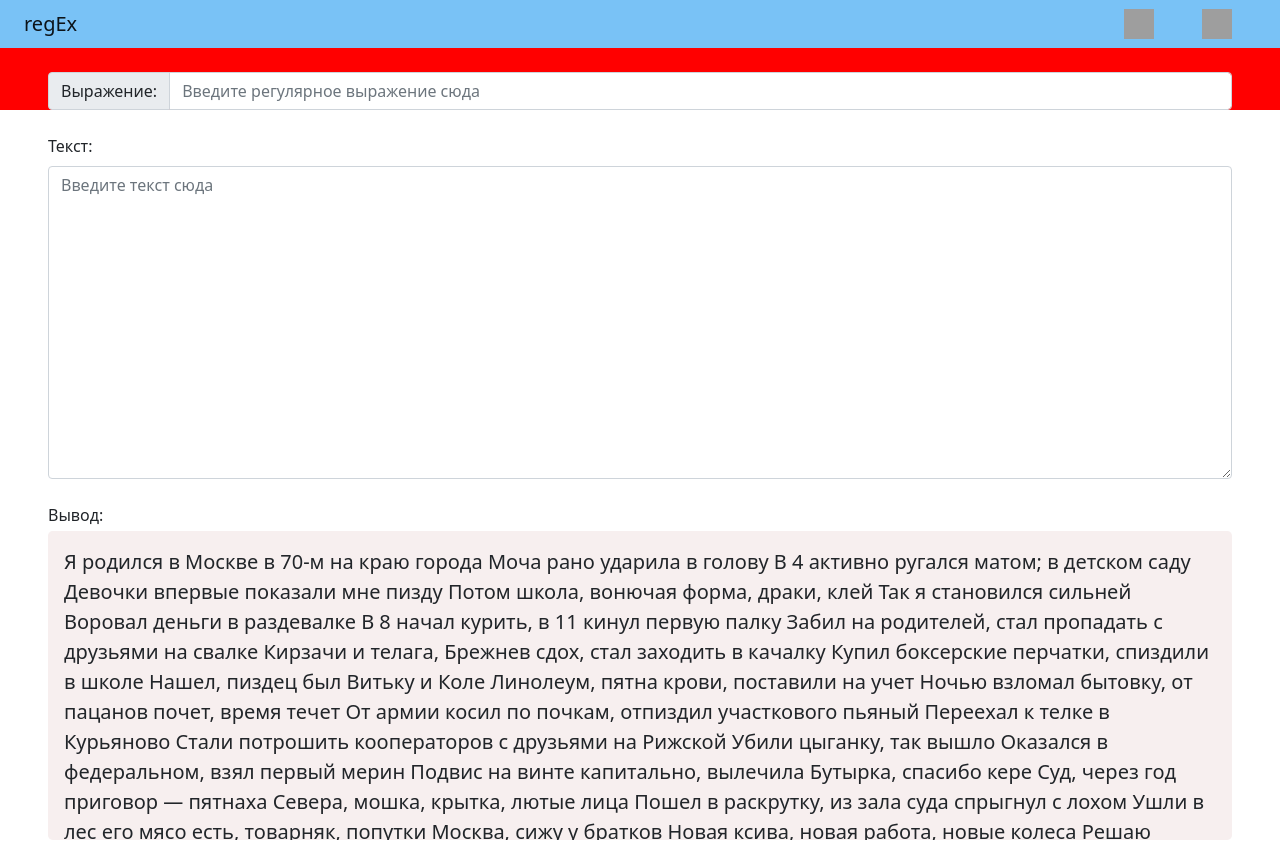
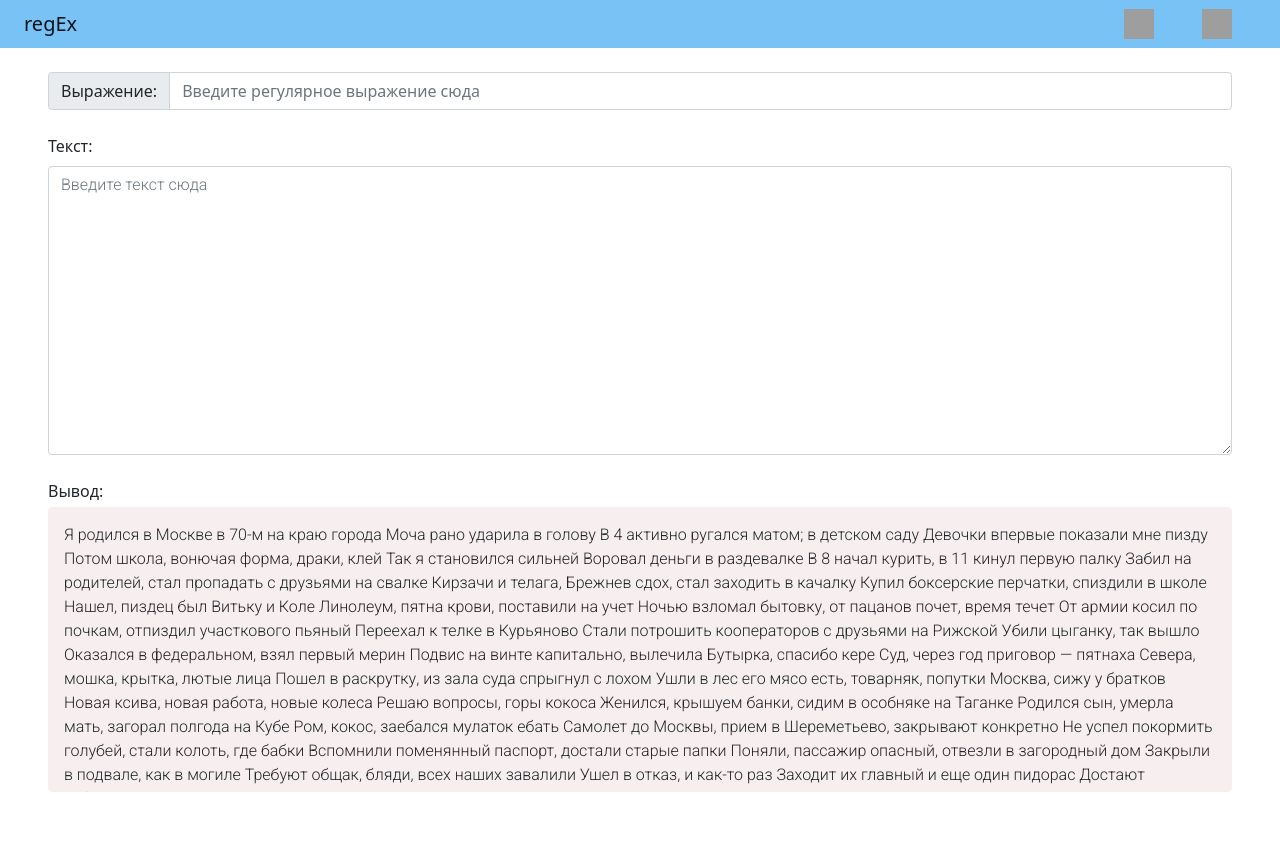
Before and after one commit to Ceratonin/project-regEx, a React (Create React App) app: page / in a window 1280 px wide. After the commit the page ends 800 px from the top, so only its background shows below. Built offline with nearby package versions, Linux system fonts and the light colour scheme; grey boxes are pictures that could not be loaded.

Commit message:
page height fixed
fixed height of output

```diff
--- a/public/index.html
+++ b/public/index.html
@@ -3,6 +3,12 @@
   <head>
     <meta charset="utf-8" />
     <meta name="viewport" content="width=device-width, initial-scale=1" />
+    <link rel="preconnect" href="https://fonts.googleapis.com" />
+    <link rel="preconnect" href="https://fonts.gstatic.com" crossorigin />
+    <link
+      href="https://fonts.googleapis.com/css2?family=Roboto:wght@300&display=swap"
+      rel="stylesheet"
+    />
     <title>React App</title>
   </head>
   <body>
--- a/src/App.tsx
+++ b/src/App.tsx
@@ -1,7 +1,7 @@
 import Expression from "./components/Expression";
 import Navbar from "./components/Navbar";
 import Output from "./components/Output";
-import Text from "./components/Text";
+import Input from "./components/Input";
 
 const App = () => {
   return (
@@ -9,7 +9,7 @@
       <Navbar />
       <div className="st">
         <Expression />
-        <Text />
+        <Input />
         <Output />
       </div>
     </div>
--- a/src/components/Text.tsx
+++ b/src/components/Input.tsx
@@ -1,13 +1,13 @@
 import "./styles.scss";
 
-const Text = () => (
-  <section className="text">
+const Input = () => (
+  <section className="input">
     <div className="form-label">Текст:</div>
     <textarea
-      className="form-control"
+      className="form-control input-text"
       placeholder="Введите текст сюда"
     />
   </section>
 );
 
-export default Text;
+export default Input;
--- a/src/components/Navbar.tsx
+++ b/src/components/Navbar.tsx
@@ -1,5 +1,5 @@
 const Navbar = () => (
-  <nav className="navbar navbar-expand navbar-light justify-content-between py-1 flex-shrink-0">
+  <nav className="navbar navbar-expand navbar-light justify-content-between py-1">
     <div className="navbar-brand mx-4">regEx</div>
     <ul className="navbar-nav ml-auto">
       <li className="nav-item">
--- a/src/components/Output.tsx
+++ b/src/components/Output.tsx
@@ -4,7 +4,7 @@
   <section className="output" style={{ overflowY: "auto" }}>
     <p className="mb-1">Вывод:</p>
     <article className="mb-2" style={{ overflowY: "auto" }}>
-      <p className="lead">
+      <p className="output-text">
         Я родился в Москве в 70-м на краю города Моча рано ударила в голову В 4
         активно ругался матом; в детском саду Девочки впервые показали мне пизду
         Потом школа, вонючая форма, драки, клей Так я становился сильней Воровал
--- a/src/components/styles.scss
+++ b/src/components/styles.scss
@@ -14,13 +14,19 @@
   > textarea {
     height: 100%;
   }
-}
-
-.expression {
-  flex: 0 1 3.4em;
-  background-color: red;
+  &.expression {
+    flex: 0 1 3.4em;
+  }
+  .input-text,
+  .output-text {
+    font-family: "Roboto", "sans-serif";
+  }
 }
 
 .navbar {
   background-color: #79c2f6;
 }
+
+.form-control:focus {
+  box-shadow: none;
+}
--- a/src/index.scss
+++ b/src/index.scss
@@ -20,8 +20,8 @@
 }
 
 .st {
-  height: 100%;
+  height: auto;
   width: auto;
   display: flex;
-  flex-flow: column;
+  flex-direction: column;
 }
--- a/src/styles.scss
+++ b/src/styles.scss
@@ -20,8 +20,9 @@
 }
 
 .page {
-  height: 100%;
+  height: calc(100vh - 48px)
 }
+
 .st {
   height: 100%;
   display: flex;
```
